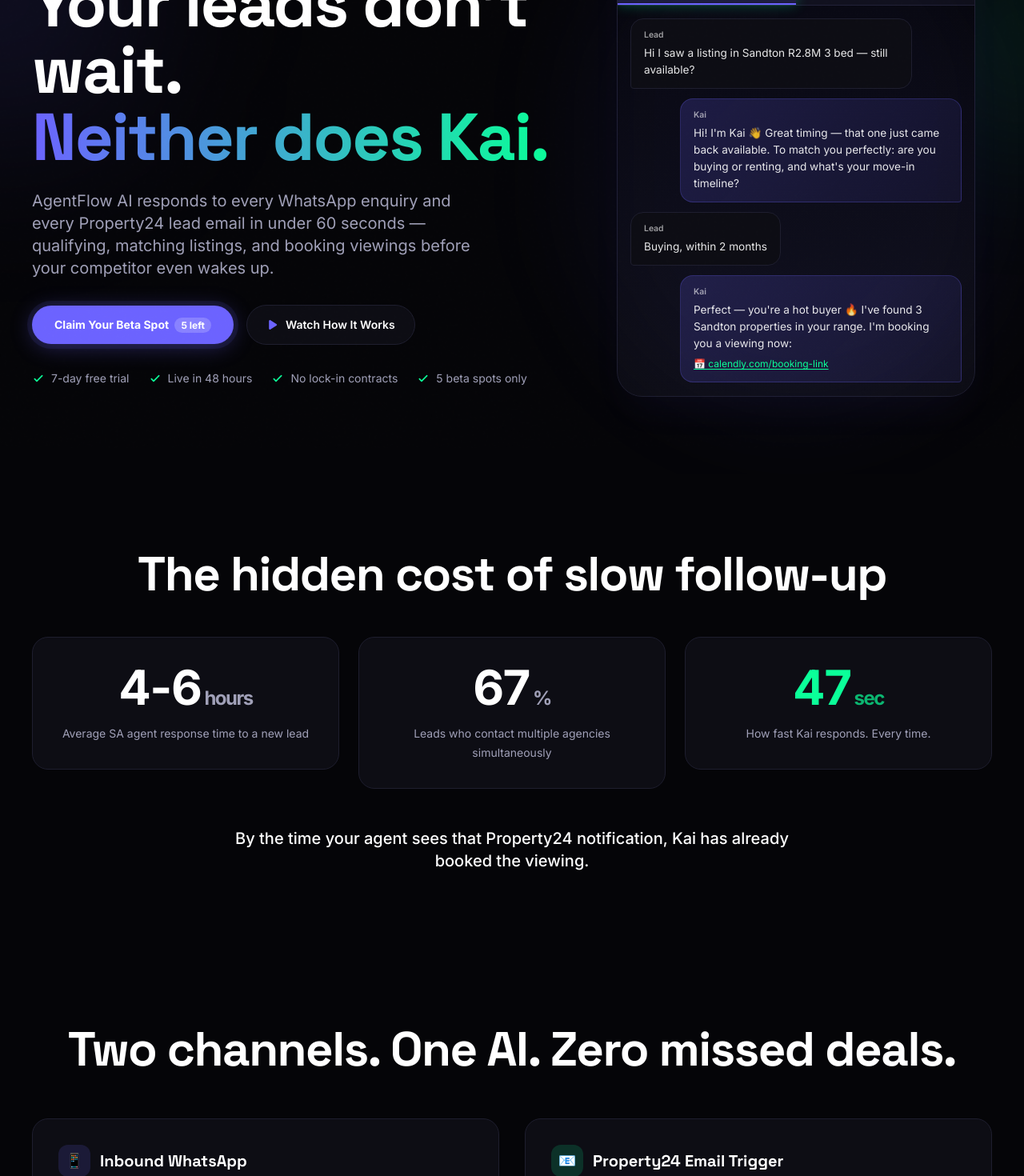
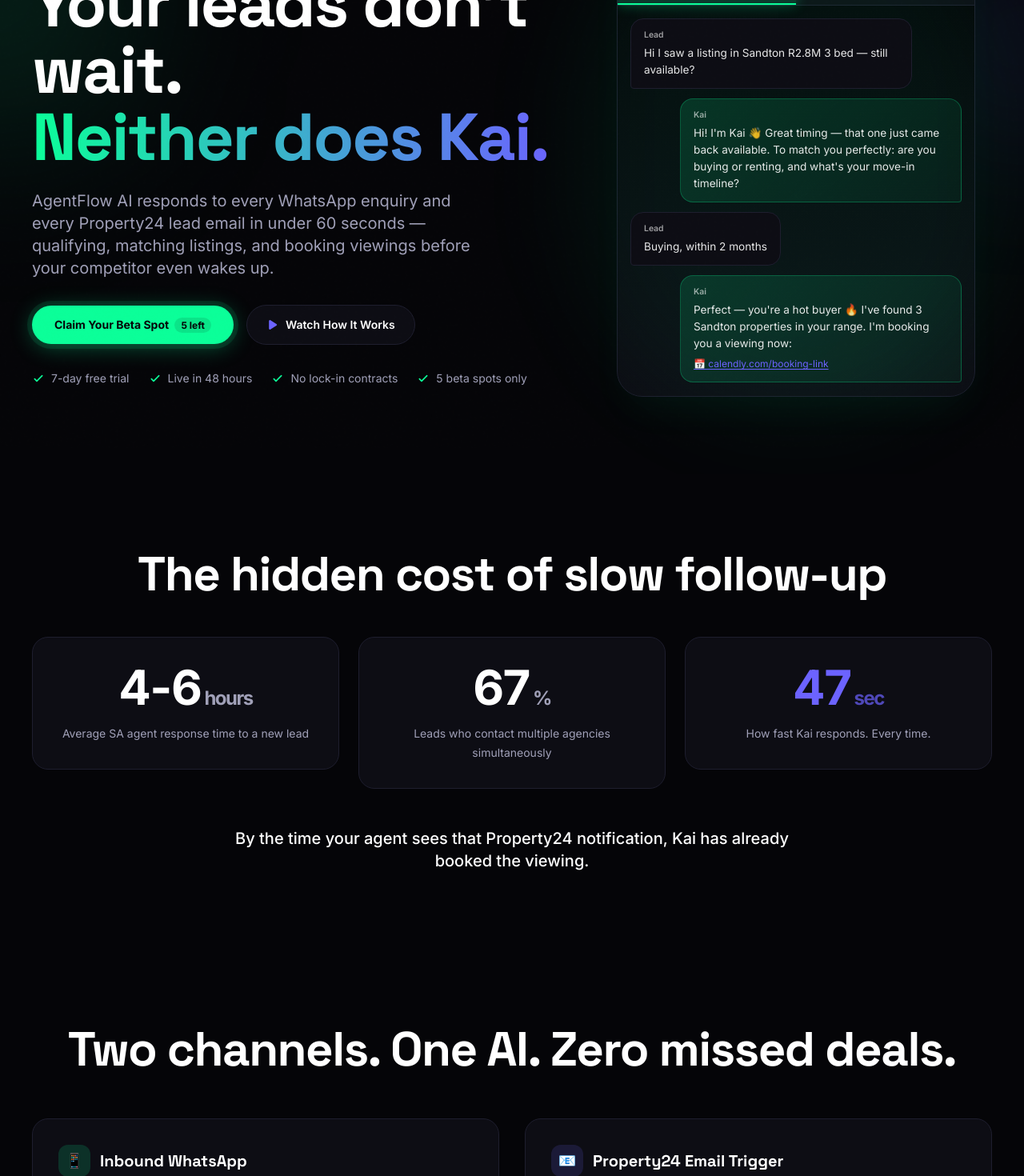
Before and after one commit to officialgenilabs/agentflow-landing, a Next.js app: page / in a window 1280 px wide. Shown: the part 240-1710 px from the top of the page at 80% size. Built offline with nearby package versions, Linux system fonts and the light colour scheme.

Commit message:
refactor: UI hierarchy inversion - Cyber Mint as primary action, Electric Purple as secondary accent

```diff
--- a/app/globals.css
+++ b/app/globals.css
@@ -5,10 +5,10 @@
   --border: #1E1E2E;
   --text: #FFFFFF;
   --text-secondary: #A0A0B8;
-  --primary: #6C63FF;
-  --primary-soft: rgba(108, 99, 255, 0.15);
-  --secondary: #0BFF99;
-  --secondary-soft: rgba(11, 255, 153, 0.15);
+  --primary: #0BFF99;
+  --primary-soft: rgba(11, 255, 153, 0.15);
+  --secondary: #6C63FF;
+  --secondary-soft: rgba(108, 99, 255, 0.15);
   --danger: #FF2A5F;
   --danger-soft: rgba(255, 42, 95, 0.15);
 }
@@ -36,7 +36,7 @@
 a { color: inherit; text-decoration: none; }
 
 ::selection {
-  background: rgba(108, 99, 255, 0.32);
+  background: rgba(11, 255, 153, 0.32);
   color: #fff;
 }
 
@@ -77,7 +77,7 @@
   position: relative;
   border-radius: 1.5rem;
   padding: 2px;
-  background: linear-gradient(135deg, #6C63FF, #0BFF99, #6C63FF, #0BFF99);
+  background: linear-gradient(135deg, var(--primary), var(--secondary), var(--primary), var(--secondary));
   background-size: 300% 300%;
   animation: gradient-shift 4s ease infinite;
 }
@@ -109,14 +109,14 @@
   border-bottom-left-radius: 0.25rem;
 }
 .chat-bubble-kai {
-  background: linear-gradient(135deg, rgba(108, 99, 255, 0.2), rgba(108, 99, 255, 0.08));
-  border: 1px solid rgba(108, 99, 255, 0.25);
+  background: linear-gradient(135deg, rgba(11, 255, 153, 0.15), rgba(11, 255, 153, 0.05));
+  border: 1px solid rgba(11, 255, 153, 0.25);
   align-self: flex-end;
   border-bottom-right-radius: 0.25rem;
 }
 .chat-bubble-system {
-  background: rgba(11, 255, 153, 0.08);
-  border: 1px solid rgba(11, 255, 153, 0.2);
+  background: rgba(108, 99, 255, 0.08);
+  border: 1px solid rgba(108, 99, 255, 0.2);
   align-self: center;
   text-align: center;
   font-size: 0.78rem;
@@ -124,8 +124,8 @@
   max-width: 92%;
 }
 .chat-bubble-outbound {
-  background: linear-gradient(135deg, rgba(11, 255, 153, 0.15), rgba(11, 255, 153, 0.05));
-  border: 1px solid rgba(11, 255, 153, 0.25);
+  background: linear-gradient(135deg, rgba(108, 99, 255, 0.15), rgba(108, 99, 255, 0.05));
+  border: 1px solid rgba(108, 99, 255, 0.25);
   align-self: flex-end;
   border-bottom-right-radius: 0.25rem;
 }
@@ -136,8 +136,8 @@
   gap: 4px;
   padding: 0.75rem 1.25rem;
   border-radius: 1rem;
-  background: linear-gradient(135deg, rgba(108, 99, 255, 0.15), rgba(108, 99, 255, 0.05));
-  border: 1px solid rgba(108, 99, 255, 0.2);
+  background: linear-gradient(135deg, rgba(11, 255, 153, 0.15), rgba(11, 255, 153, 0.05));
+  border: 1px solid rgba(11, 255, 153, 0.2);
   align-self: flex-end;
 }
 .typing-indicator span {
@@ -157,23 +157,23 @@
   transition: all 0.3s ease;
 }
 .cta-pulse:hover {
-  box-shadow: 0 0 15px rgba(11, 255, 153, 0.3) !important;
+  box-shadow: 0 0 20px rgba(11, 255, 153, 0.4) !important;
 }
 
 @keyframes cta-pulse {
   0%, 100% {
-    box-shadow: 0 0 0 0 rgba(108, 99, 255, 0.4), 0 4px 20px rgba(108, 99, 255, 0.2);
+    box-shadow: 0 0 0 0 rgba(11, 255, 153, 0.4), 0 4px 20px rgba(11, 255, 153, 0.2);
   }
   50% {
-    box-shadow: 0 0 0 8px rgba(108, 99, 255, 0), 0 4px 30px rgba(108, 99, 255, 0.35);
+    box-shadow: 0 0 0 8px rgba(11, 255, 153, 0), 0 4px 30px rgba(11, 255, 153, 0.35);
   }
 }
 
 /* ── Pricing Highlight ── */
 .pricing-highlight {
-  background: linear-gradient(180deg, rgba(108, 99, 255, 0.1) 0%, rgba(108, 99, 255, 0.03) 100%);
-  border: 1px solid rgba(108, 99, 255, 0.3);
-  box-shadow: 0 0 40px rgba(108, 99, 255, 0.1), 0 20px 60px rgba(0, 0, 0, 0.3);
+  background: linear-gradient(180deg, rgba(11, 255, 153, 0.1) 0%, rgba(11, 255, 153, 0.03) 100%);
+  border: 1px solid rgba(11, 255, 153, 0.3);
+  box-shadow: 0 0 40px rgba(11, 255, 153, 0.1), 0 20px 60px rgba(0, 0, 0, 0.3);
 }
 
 /* ── Subtle grain ── */
--- a/components/landing/AboutSection.tsx
+++ b/components/landing/AboutSection.tsx
@@ -10,7 +10,7 @@
             <div className="inline-flex items-center gap-2 mb-6">
               <span className="font-heading text-2xl font-bold text-white tracking-tight">
                 GEN{" "}
-                <span className="text-primary">I</span>{" "}
+                <span className="text-secondary">I</span>{" "}
                 LABS
               </span>
             </div>
--- a/components/landing/BeforeAfter.tsx
+++ b/components/landing/BeforeAfter.tsx
@@ -33,17 +33,17 @@
 
           {/* AFTER */}
           <ScrollReveal delay={2}>
-            <div className="rounded-2xl border border-secondary/20 bg-secondary-soft p-6 md:p-8 h-full">
-              <span className="inline-block rounded-full bg-secondary/20 border border-secondary/30 px-4 py-1.5 text-xs font-bold uppercase tracking-widest text-secondary mb-6">
+            <div className="rounded-2xl border border-primary/20 bg-primary-soft p-6 md:p-8 h-full">
+              <span className="inline-block rounded-full bg-primary/20 border border-primary/30 px-4 py-1.5 text-xs font-bold uppercase tracking-widest text-primary mb-6">
                 {beforeAfter.after.label}
               </span>
               <div className="space-y-4">
                 {beforeAfter.after.items.map((item) => (
                   <div key={item} className="flex items-start gap-3">
-                    <svg className="w-5 h-5 text-secondary flex-shrink-0 mt-0.5" fill="none" viewBox="0 0 24 24" stroke="currentColor" strokeWidth={2.5}>
+                    <svg className="w-5 h-5 text-primary flex-shrink-0 mt-0.5" fill="none" viewBox="0 0 24 24" stroke="currentColor" strokeWidth={2.5}>
                       <path strokeLinecap="round" strokeLinejoin="round" d="M5 13l4 4L19 7" />
                     </svg>
-                    <p className="text-sm text-secondary leading-6">{item}</p>
+                    <p className="text-sm text-primary leading-6">{item}</p>
                   </div>
                 ))}
               </div>
--- a/components/landing/Footer.tsx
+++ b/components/landing/Footer.tsx
@@ -7,7 +7,7 @@
         <div className="flex flex-col md:flex-row items-center justify-between gap-4">
           <span className="font-heading text-lg font-bold tracking-tight text-white">
             GEN{" "}
-            <span className="text-primary">I</span>{" "}
+            <span className="text-secondary">I</span>{" "}
             LABS
           </span>
 
--- a/components/landing/HeroSection.tsx
+++ b/components/landing/HeroSection.tsx
@@ -37,18 +37,18 @@
                 href={hero.calendlyUrl}
                 target="_blank"
                 rel="noreferrer"
-                className="cta-pulse rounded-full bg-primary px-7 py-3.5 text-center text-sm font-bold text-white transition hover:bg-primary/90"
+                className="cta-pulse rounded-full bg-primary px-7 py-3.5 text-center text-sm font-bold text-background transition hover:bg-primary/90"
               >
                 {hero.primaryCta}{" "}
-                <span className="ml-1 rounded-full bg-white/20 px-2 py-0.5 text-xs">
+                <span className="ml-1 rounded-full bg-black/10 px-2 py-0.5 text-xs">
                   {hero.primaryCtaNote}
                 </span>
               </a>
               <a
                 href="#how-it-works"
-                className="flex items-center justify-center gap-2 rounded-full border border-border bg-surface px-6 py-3.5 text-sm font-semibold text-white transition hover:border-primary/30 hover:bg-primary-soft"
+                className="flex items-center justify-center gap-2 rounded-full border border-border bg-surface px-6 py-3.5 text-sm font-semibold text-white transition hover:border-secondary/30 hover:bg-secondary-soft"
               >
-                <svg className="w-4 h-4 text-primary" fill="currentColor" viewBox="0 0 20 20">
+                <svg className="w-4 h-4 text-secondary" fill="currentColor" viewBox="0 0 20 20">
                   <path d="M6.3 2.841A1.5 1.5 0 004 4.11v11.78a1.5 1.5 0 002.3 1.269l9.344-5.89a1.5 1.5 0 000-2.538L6.3 2.84z" />
                 </svg>
                 {hero.secondaryCta}
@@ -59,7 +59,7 @@
             <div className="mt-8 flex flex-wrap gap-x-6 gap-y-3">
               {hero.trustIndicators.map((item) => (
                 <span key={item} className="flex items-center gap-2 text-sm text-muted">
-                  <svg className="w-4 h-4 text-secondary flex-shrink-0" fill="none" viewBox="0 0 24 24" stroke="currentColor" strokeWidth={2.5}>
+                  <svg className="w-4 h-4 text-primary flex-shrink-0" fill="none" viewBox="0 0 24 24" stroke="currentColor" strokeWidth={2.5}>
                     <path strokeLinecap="round" strokeLinejoin="round" d="M5 13l4 4L19 7" />
                   </svg>
                   {item}
--- a/components/landing/Navbar.tsx
+++ b/components/landing/Navbar.tsx
@@ -27,7 +27,7 @@
           {/* Wordmark */}
           <a href="#" className="font-heading text-lg font-bold tracking-tight text-white">
             GEN{" "}
-            <span className="text-primary">I</span>{" "}
+            <span className="text-secondary">I</span>{" "}
             LABS
           </a>
 
@@ -44,7 +44,7 @@
               href={nav.calendlyUrl}
               target="_blank"
               rel="noreferrer"
-              className="rounded-full bg-primary px-5 py-2.5 text-sm font-semibold text-white transition hover:bg-primary/90 hover:shadow-lg hover:shadow-primary/25"
+              className="rounded-full bg-primary px-5 py-2.5 text-sm font-semibold text-background transition hover:bg-primary/90 hover:shadow-lg hover:shadow-primary/25"
             >
               {nav.ctaText}
             </a>
@@ -86,7 +86,7 @@
               target="_blank"
               rel="noreferrer"
               onClick={() => setMenuOpen(false)}
-              className="rounded-full bg-primary px-6 py-3 text-sm font-semibold text-white"
+              className="rounded-full bg-primary px-6 py-3 text-sm font-semibold text-background"
             >
               {nav.ctaText}
             </a>
--- a/tailwind.config.ts
+++ b/tailwind.config.ts
@@ -13,14 +13,14 @@
         surface: "#0D0D14",
         border: "#1E1E2E",
         primary: {
+          DEFAULT: "#0BFF99",
+          soft: "rgba(11, 255, 153, 0.15)",
+          glow: "rgba(11, 255, 153, 0.4)",
+        },
+        secondary: {
           DEFAULT: "#6C63FF",
           soft: "rgba(108, 99, 255, 0.15)",
           glow: "rgba(108, 99, 255, 0.4)",
-        },
-        secondary: {
-          DEFAULT: "#0BFF99",
-          soft: "rgba(11, 255, 153, 0.15)",
-          glow: "rgba(11, 255, 153, 0.4)",
         },
         danger: {
           DEFAULT: "#FF2A5F",
```
Also changed, not shown: components/landing/BetaOffer.tsx (+4 -4 lines), hierarchy.js (added, +47 -0 lines).
